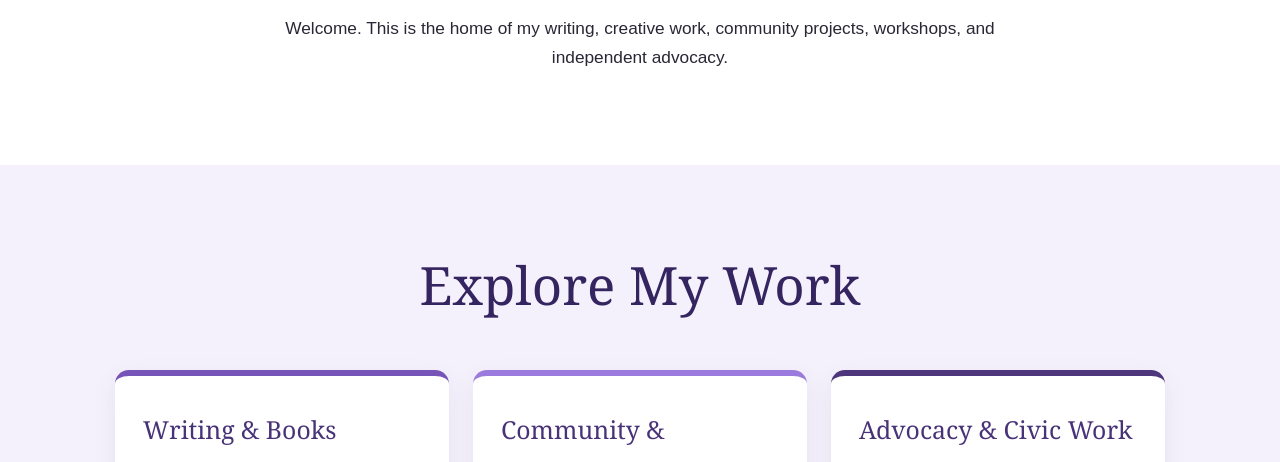
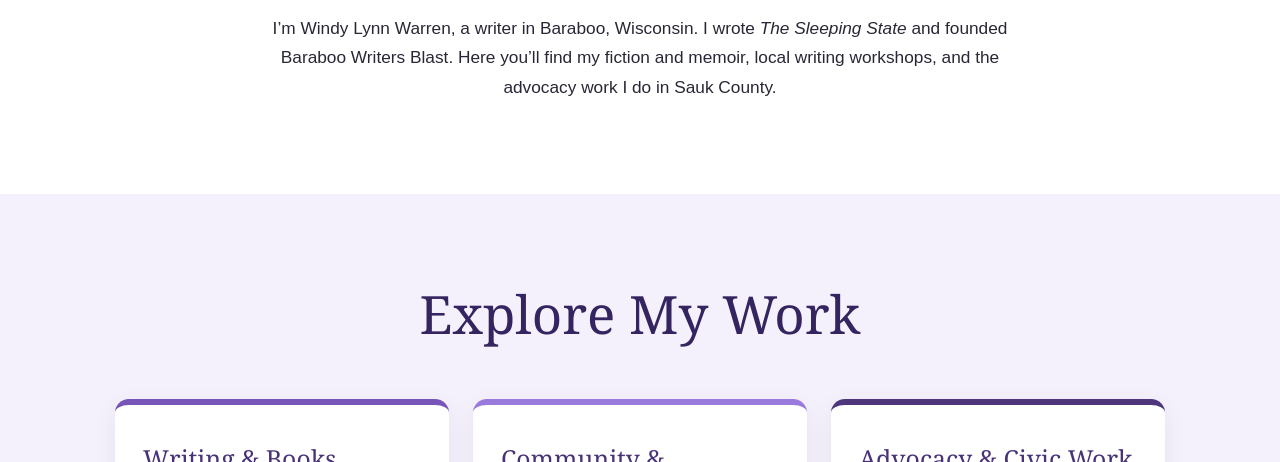
Before and after one commit to windylynnwarren/windylynnwarren.github.io, a plain HTML site: page index.html in a window 1280 px wide. Shown: the part 638-1100 px from the top of the page. Drawn offline with Linux system fonts and the light colour scheme.

Commit message:
Update homepage title and introduction to highlight Baraboo writing and advocacy

```diff
--- a/index.html
+++ b/index.html
@@ -4,7 +4,7 @@
   <meta charset="UTF-8">
   <meta name="viewport" content="width=device-width, initial-scale=1.0">
 
-  <title>Windy Lynn Warren | Writer, Facilitator & Advocate</title>
+  <title>Windy Lynn Warren | Baraboo Author, Writing Workshops &amp; Advocacy</title>
 
   <style>
     * {
@@ -321,8 +321,7 @@
         <h2>More than one kind of story.</h2>
 
         <p>
-          Welcome. This is the home of my writing, creative work,
-          community projects, workshops, and independent advocacy.
+          I’m Windy Lynn Warren, a writer in Baraboo, Wisconsin. I wrote <em>The Sleeping State</em> and founded Baraboo Writers Blast. Here you’ll find my fiction and memoir, local writing workshops, and the advocacy work I do in Sauk County.
         </p>
       </div>
     </section>
```
